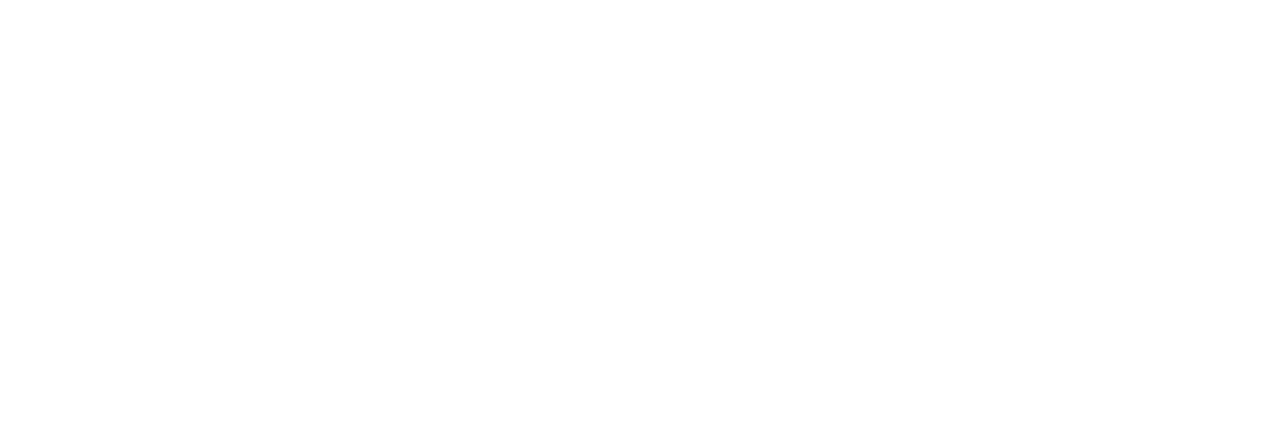
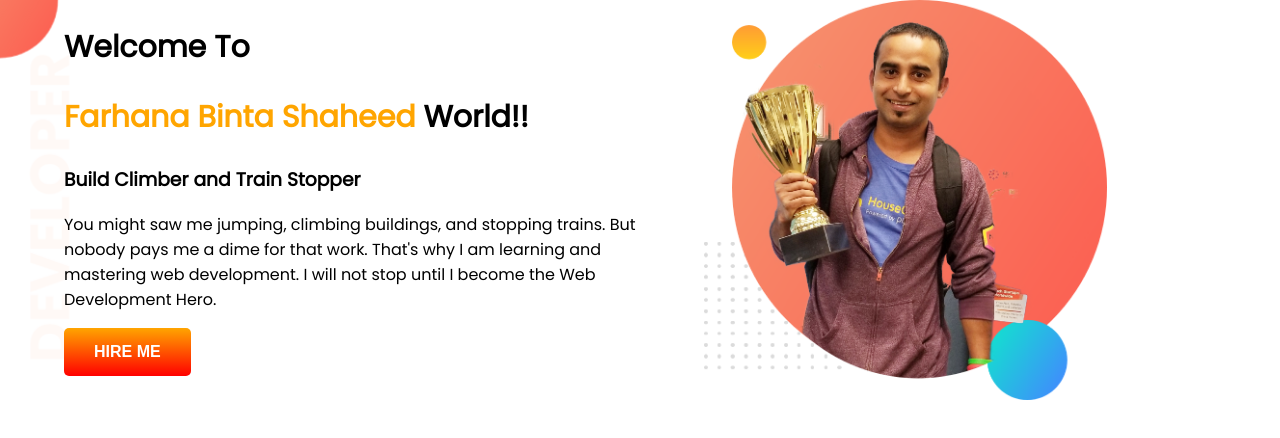
Before and after one commit to FarhanaShaheed/first-portfolio, a plain HTML site: page index.html in a window 1280 px wide. Drawn offline with Linux system fonts and the light colour scheme.

Commit message:
new code

```diff
--- a/index.html
+++ b/index.html
@@ -5,9 +5,25 @@
     <meta http-equiv="X-UA-Compatible" content="IE=edge">
     <meta name="viewport" content="width=device-width, initial-scale=1.0">
     <title>Document</title>
+    <link rel="preconnect" href="https://fonts.googleapis.com">
+    <link rel="preconnect" href="https://fonts.gstatic.com" crossorigin>
+    <link href="https://fonts.googleapis.com/css2?family=Poppins&display=swap" rel="stylesheet">
     <link rel="stylesheet" href="style.css">
 </head>
 <body>
+    <section class="top-banner">
+        <div class="half-width">
+            <h1>Welcome To</h1>
+        <h1><span class="orange-color">Farhana Binta Shaheed </span>World!!</h1>
+        <h3>Build Climber and Train Stopper</h3>
+        <p>You might saw me jumping, climbing buildings, and stopping trains. But nobody pays me a dime for that work.
+           That's why I am learning and mastering web development. I will not stop until I become the Web Development Hero.</p>
+        <button><a href="https://www.linkedin.com/in/farhana-binta-shaheed-964b7b19b/" target="_blank">HIRE ME</a></button>
+        </div>
+        <div class="half-width">
+            <img src="images/jhankar.png" alt="">
+        </div>
+    </section>
 
 </body>
 </html>
--- a/style.css
+++ b/style.css
@@ -0,0 +1,47 @@
+body {
+    font-family: 'Poppins', sans-serif;
+    margin: 0;
+}
+
+h1 {
+    font-size: 30px;
+}
+
+.orange-color {
+    color: orange;
+}
+
+section {
+    display: flex;
+}
+
+.half-width {
+    width: 50%;
+    margin-left: 5%;
+}
+
+.half-width img {
+    width: 70%;
+}
+
+a {
+    text-decoration: none;
+    color: white;
+    font-weight: 700;
+    font-size: larger;
+}
+
+button {
+    background-color: orange;
+    border: none;
+    padding: 15px 30px;
+    border-radius: 5px;
+    background-image: linear-gradient(orange, red);
+
+}
+
+.top-banner {
+    background-image: url(images/top-banner.png);
+    background-repeat: no-repeat;
+
+}
```
Also changed, not shown: images/dream-bg.png (added), images/exp-bg.png (added), images/jhankar.png (added), images/jhankar2.png (added), images/my-bg.png (added), images/my-bg2.png (added), images/top-banner.png (added).
